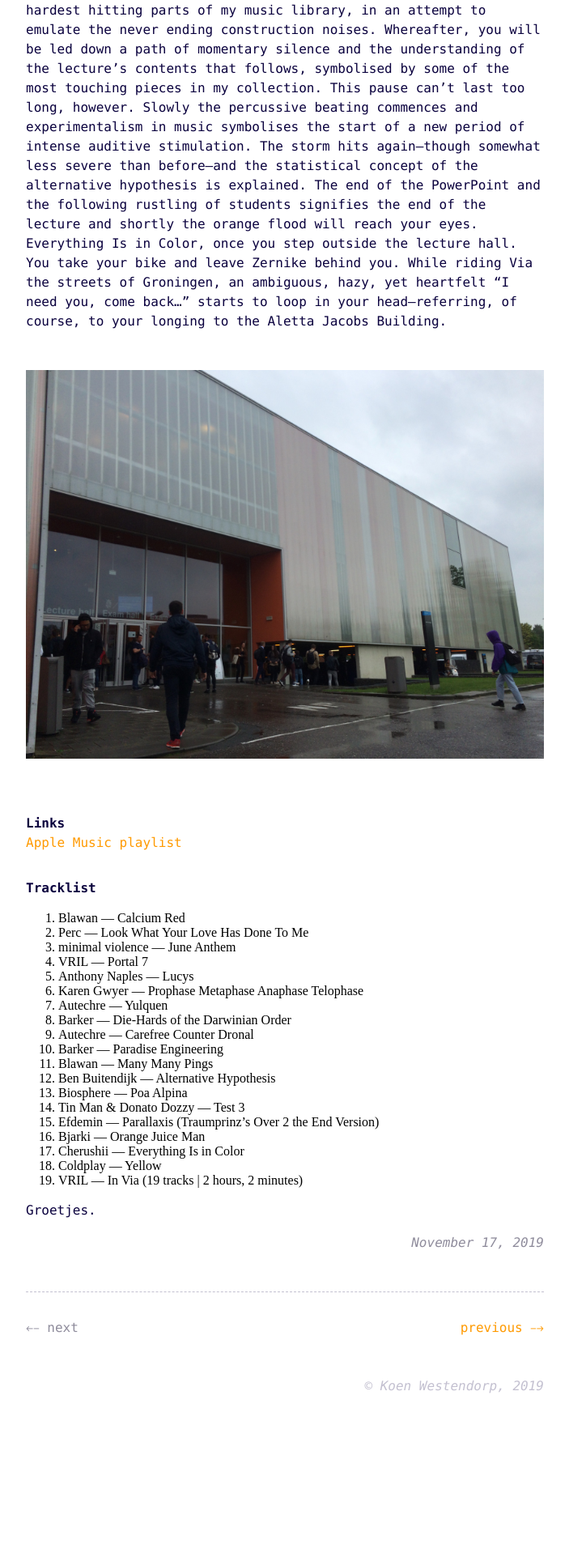
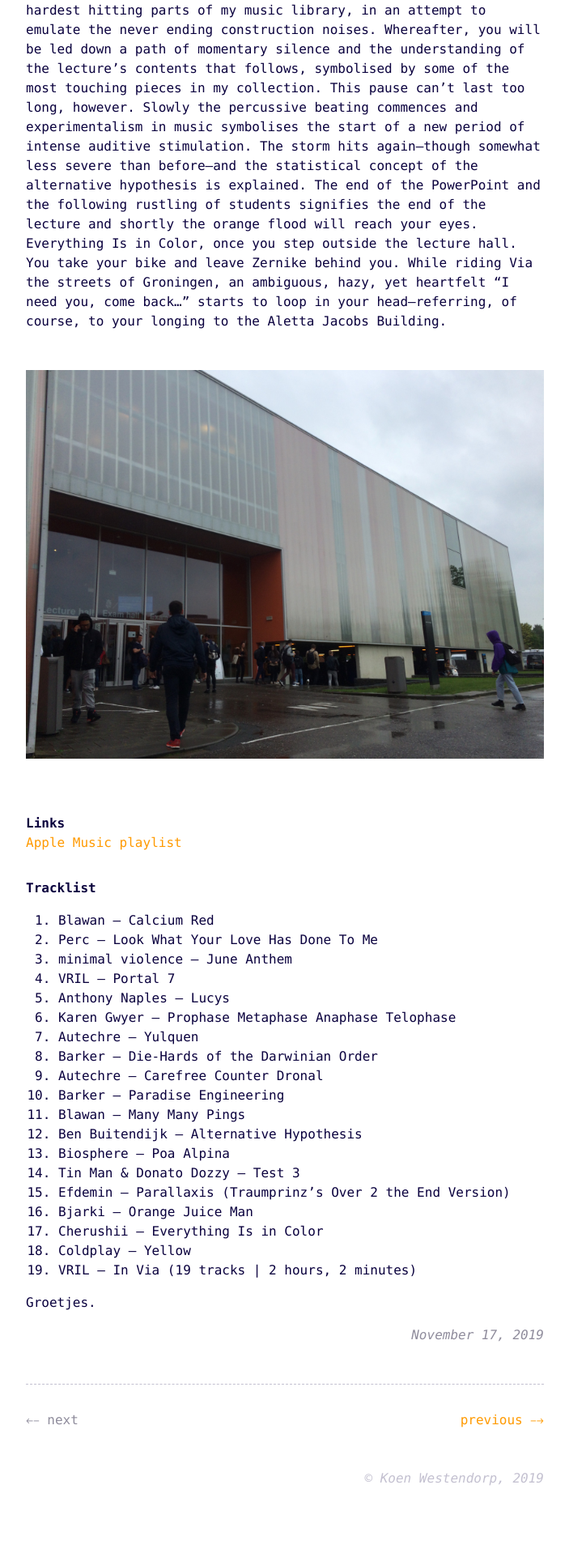
Before and after one commit to KoenWestendorp/koenwestendorp.github.io, a Jekyll site: the page built from _posts/2019-11-17-Aletta-Jacobs-Playlist.md, in a window 1280 px wide. Shown: the part 1547-3465 px from the top of the page at 81% size, without its empty margins (288-991 px from the left). Built offline with Jekyll 4.4.1, drawn with Linux system fonts in a browser that asks for light colours; before the commit the page ends 3351 px from its top, so only the background shows below that.

Commit message:
Fixed CSS for <li>

```diff
--- a/assets/style.css
+++ b/assets/style.css
@@ -15,7 +15,7 @@
 /*TEXT*/
 
     /*general*/
-    p, a, h1, h2, h3, h4, h5, h6, pre, code, kbd {
+    p, a, h1, h2, h3, h4, h5, h6, pre, code, kbd, li{
         font-family: 'SF Mono', 'Menlo', monospace;
         color: #0A013E;
         font-size: 1em;
```
